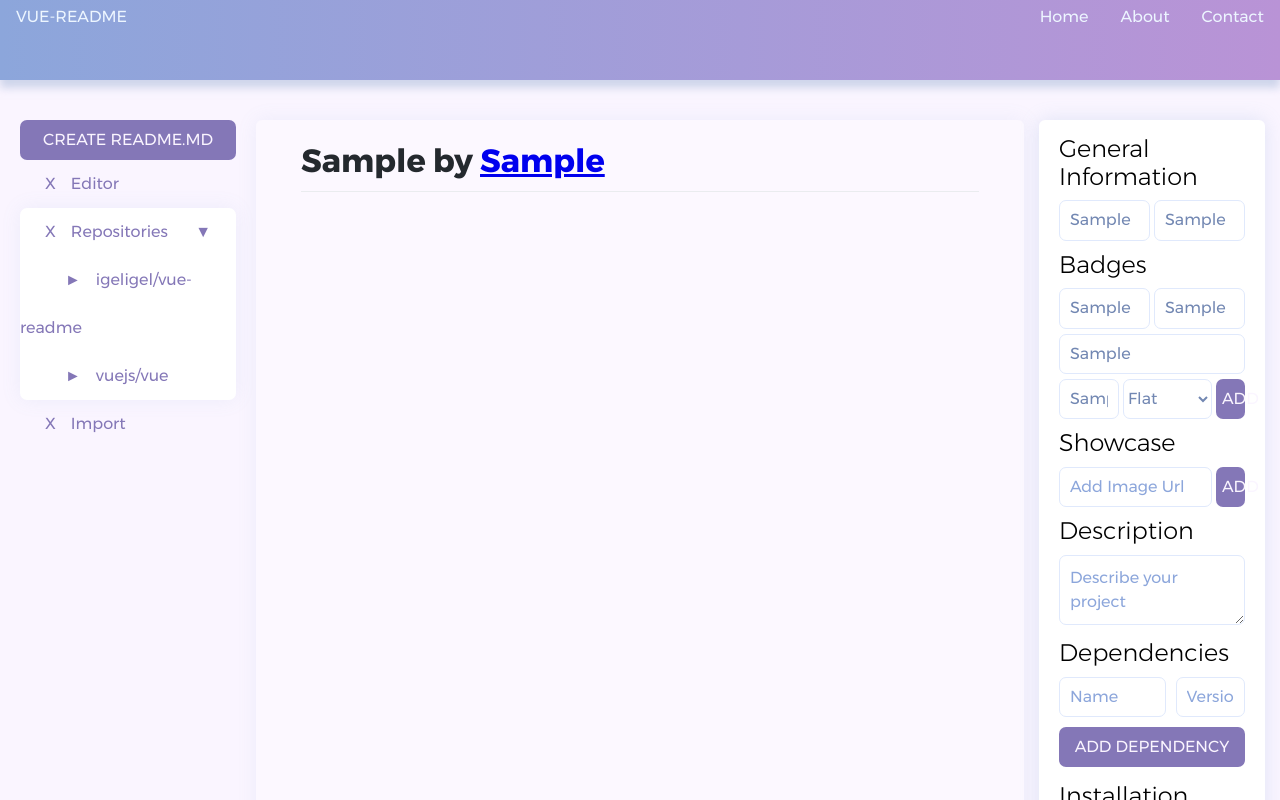
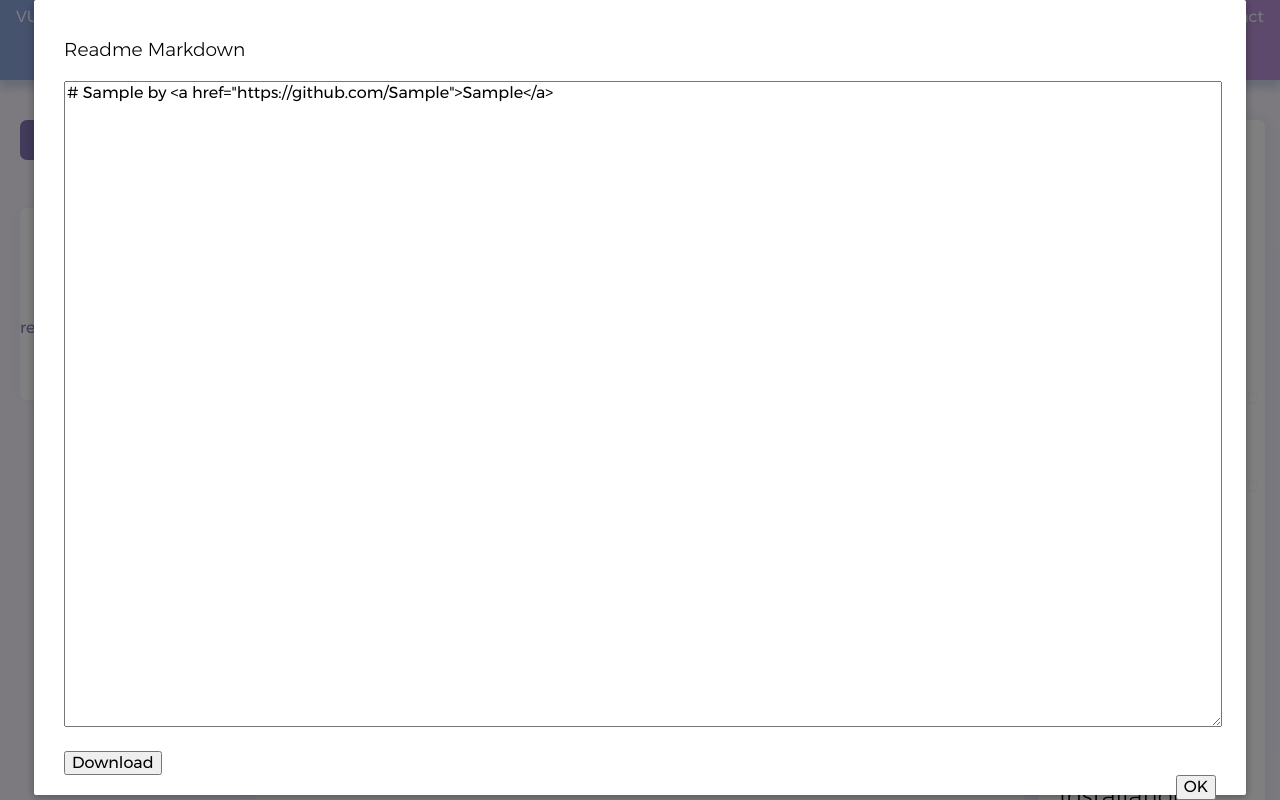
Before and after one commit to igeligel/vue-readme, a Vue app: page /#/ in a window 1280 px wide. Both pictures are taken after typing "Sample", "Sample", "Sample", "Sample", "Sample", "Sample" into the empty fields and a click on the button "CREATE README.MD". Shown: the top 800 px of the page. Built offline with nearby package versions, Linux system fonts and the light colour scheme.

Commit message:
feat(ui)
make first export function for markdown

```diff
--- /dev/null
+++ b/src/components/modal.vue
@@ -0,0 +1,107 @@
+<template>
+  <transition name="modal">
+    <div class="modal-mask">
+      <div class="modal-wrapper">
+        <div class="modal-container">
+
+          <div class="modal-header">
+            <slot name="header">
+              default header
+            </slot>
+          </div>
+
+          <div class="modal-body">
+            <slot name="body">
+              default body
+            </slot>
+          </div>
+
+          <div class="modal-footer">
+            <slot name="footer">
+              default footer
+            </slot>
+            <button class="modal-default-button" @click="$emit('close')">
+                OK
+              </button>
+          </div>
+        </div>
+      </div>
+    </div>
+  </transition>
+</template>
+
+<style scoped>
+* {
+  letter-spacing: normal;
+}
+
+.modal-mask {
+  position: fixed;
+  z-index: 9998;
+  top: 0;
+  left: 0;
+  width: 100%;
+  height: 100%;
+  background-color: rgba(0, 0, 0, .5);
+  display: table;
+  transition: opacity .3s ease;
+}
+
+.modal-wrapper {
+  display: table-cell;
+  vertical-align: middle;
+}
+
+.modal-container {
+  width: 90%;
+  margin: 0px auto;
+  padding: 20px 30px;
+  background-color: #fff;
+  border-radius: 2px;
+  box-shadow: 0 2px 8px rgba(0, 0, 0, .33);
+  transition: all .3s ease;
+  font-family: Helvetica, Arial, sans-serif;
+}
+
+.modal-header h3 {
+  margin-top: 0;
+  color: #42b983;
+}
+
+.modal-body {
+  margin: 20px 0;
+}
+
+.modal-default-button {
+  float: right;
+}
+
+/*
+ * The following styles are auto-applied to elements with
+ * transition="modal" when their visibility is toggled
+ * by Vue.js.
+ *
+ * You can easily play with the modal transition by editing
+ * these styles.
+ */
+
+.modal-enter {
+  opacity: 0;
+}
+
+.modal-leave-active {
+  opacity: 0;
+}
+
+.modal-enter .modal-container,
+.modal-leave-active .modal-container {
+  -webkit-transform: scale(1.1);
+  transform: scale(1.1);
+}
+</style>
+
+<script>
+export default {
+
+};
+</script>
--- a/src/components/readmePreview.vue
+++ b/src/components/readmePreview.vue
@@ -289,6 +289,7 @@
 
 ${this.linkToVueReadme}
 `;
+      this.$store.commit('UPDATE_FINAL_MARKDOWN', readme);
       return readme;
     },
     finalHtml: function finalHtml() {
--- a/src/store/index.js
+++ b/src/store/index.js
@@ -23,6 +23,7 @@
     license: -1,
     contributors: [],
     showVueReadme: false,
+    finalMarkdown: '',
   },
   actions: {},
   mutations: {
@@ -93,6 +94,9 @@
     UPDATE_DOCUMENTATION: function updateDocumentation(state, payload) {
       state.documentation = payload;
     },
+    UPDATE_FINAL_MARKDOWN: function updateFinalMarkdown(state, payload) {
+      state.finalMarkdown = payload;
+    },
   },
   getters: {},
 });
--- a/src/views/home.vue
+++ b/src/views/home.vue
@@ -1,9 +1,21 @@
 <template>
   <div class="pure-g">
+    <modal v-if="showModal" @close="showModal=false">
+      <h3 slot="header">Readme Markdown</h3>
+      <div slot="body">
+        <textarea style="height: 80vh; width: 100%;">{{this.$store.state.finalMarkdown}}</textarea>
+      </div>
+      <div slot="footer">
+        <button>
+          Download
+        </button>
+      </div>
+    </modal>
     <div class="pure-u-1 pure-u-md-1-5 panel menu-panel" style="margin-top: 40px;">
       <div style="padding-left: 20px; padding-right: 20px;">
         <vue-r-button
-          :label="'Create README.md'">
+          :label="'Create README.md'"
+          :onClick="showModalFct">
         </vue-r-button>
       </div>
       <div>
@@ -135,6 +147,7 @@
 import ConfiguratorContact from '@/components/configuratorContact';
 import ReadmePreview from '@/components/readmePreview';
 import VueButton from '@/components/vue-r-button';
+import Modal from '@/components/modal';
 
 export default {
   name: 'home',
@@ -150,9 +163,11 @@
     'configurator-contact': ConfiguratorContact,
     'readme-preview': ReadmePreview,
     'vue-r-button': VueButton,
+    Modal,
   },
   data() {
     return {
+      showModal: false,
       dependencyName: '',
       dependencyVersion: '',
     };
@@ -168,6 +183,9 @@
     },
   },
   methods: {
+    showModalFct: function showModalFct() {
+      this.showModal = true;
+    },
     loadContributors: function loadContributors() {
       this.$store.commit('UPDATE_CONTRIBUTORS');
     },
```
